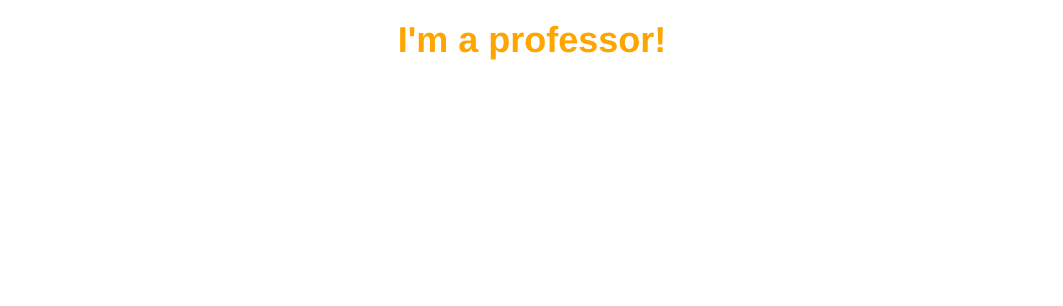
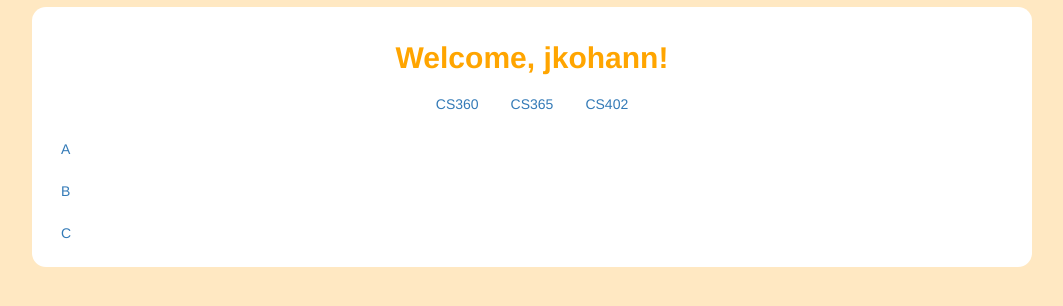
Before and after one commit to landofjules/ABET, a Django app: page / in a window 1280 px wide. Shown: the top 306 px of the page, without its empty margins (108-1171 px from the left). Run offline with Django 3.2, Linux system fonts and the light colour scheme; data comes from the database, SQL or seed files in the repository; both versions use the stored data as it was after the commit; some libraries are stand-ins or nearby versions.

Commit message:
New professor view works as index

```diff
--- a/mysite/ABET_DB/static/main.js
+++ b/mysite/ABET_DB/static/main.js
@@ -0,0 +1,5 @@
+
+$('.nav li').click(function() {
+    $().removeClass('active');
+    $(this).addClass('active');
+})
--- a/mysite/ABET_DB/static/style.css
+++ b/mysite/ABET_DB/static/style.css
@@ -1,5 +1,9 @@
-
-h1 {
+body {
+    background-color: #FFE8C2;
+    margin:0;
+    padding:0.5em;
+}
+h1, h2 {
     text-align:center;
     color:orange;
     font-weight:bold;
@@ -10,6 +14,23 @@ h1 {
     border-top:solid 1px navajowhite;
 }
 
+/* center the course pills */
+.centered-pills { text-align:center; }
+.centered-pills ul.nav-pills { display:inline-block; }
+.centered-pills li { display:inline; }
+.centered-pills a { float:left; }
+
 .row {
     border:solid 2px darkorange;
 }
+#outcomeNav {
+float:left;
+}
+#container {
+    margin: 0 auto;
+    max-width: 1000px;
+    background-color:white;
+    padding:1em;
+    border-radius: 1em;
+
+}
--- a/mysite/ABET_DB/templates/ABET_DB/container.html
+++ b/mysite/ABET_DB/templates/ABET_DB/container.html
@@ -7,10 +7,13 @@
         <link rel="stylesheet" href="{% static "style.css" %}" />
     </head>
     <body>
-        {% block body %} {% endblock %}
+        <div id="container">
+            <h2>Welcome, {{ netid }}!</h2>
+            {% block body %} {% endblock %}
 
-        <script src="//code.jquery.com/jquery-migrate-1.2.1.min.js"></script>
-        {% block scripts %} <script src="{% static "main.js" %}"></script> {% endblock %}
-        <script src="//code.jquery.com/jquery-migrate-1.2.1.min.js"></script>
+            <script src="//code.jquery.com/jquery-1.12.0.min.js"></script>
+            <script src="//code.jquery.com/jquery-migrate-1.2.1.min.js"></script>
+            {% block scripts %} <script src="{% static "main.js" %}"></script> {% endblock %}
+        </div>
     </body>
 </html>
--- a/mysite/ABET_DB/templates/ABET_DB/prof.html
+++ b/mysite/ABET_DB/templates/ABET_DB/prof.html
@@ -1,5 +1,19 @@
 {% extends 'ABET_DB/container.html' %}
 
 {% block body %}
-<h1>I'm a professor!</h1>
+    <div id="courseNav" class="centered-pills">
+        <ul class="nav nav-pills">
+            {% for c in courses %}
+            <li><a href='#'>{{ c.courseName }}</a></li>
+            {% endfor %}
+        </ul>
+    </div>
+    <div id="outcomeNav">
+        <ul class="nav nav-pills nav-stacked">
+            {% for o in outcomes %}
+            <li><a href="#">{{ o.outcomeLetter }}</a></li>
+            {% endfor %}
+        </ul>
+    </div>
+    <div style="clear:both;"></div>
 {% endblock%}
--- a/mysite/ABET_DB/views.py
+++ b/mysite/ABET_DB/views.py
@@ -4,36 +4,6 @@ from django.template import loader
 # Create your views here.
 from ABET_DB.models import studentOutcomes, courses, performanceLevels
 from django.http import HttpResponse
-
-
-def showData(request):
-
-    title1 = 'studentOutcomes: outcomeLetter<br><br>'
-    outcomeList = studentOutcomes.objects.order_by('outcomeLetter')
-
-    if len(outcomeList) == 0:
-        str1 = '&nbsp;&nbsp;&nbsp;NONE<br><br>'
-    else:
-        str1 = '&nbsp;&nbsp;&nbsp;' + ', '.join([q.outcomeLetter for q in outcomeList]) + '<br><br>'
-
-    title2 = 'courses: courseName<br><br>'
-    courseList = courses.objects.order_by('courseName')
-
-    if len(courseList) == 0:
-        str2 = '&nbsp;&nbsp;&nbsp;NONE<br><br>'
-    else:
-        str2 = '&nbsp;&nbsp;&nbsp;' + ', '.join([q.courseName for q in courseList]) + '<br><br>'
-
-    title3 = 'performanceLevels: achievementLevel<br><br>'
-    performanceList = performanceLevels.objects.order_by('achievementLevel')
-
-    if len(performanceList) == 0:
-        str3 = '&nbsp;&nbsp;&nbsp;NONE<br><br>'
-    else:
-        str3 = '&nbsp;&nbsp;&nbsp;' + ', '.join([str(q.achievementLevel) for q in performanceList]) + '<br><br>'
-
-    output = title1 + str1 + title2+ str2 + title3 + str3
-    return HttpResponse(output)
 
 
 def showDataTemplate(request):
@@ -53,9 +23,20 @@ def showDataTemplate(request):
     return HttpResponse(template.render(context, request))
 
 def professorPage(request):
+    # after harry figures out security, this wont be needed
+    # this should be passed in upon login
+    request.session['netid'] = 'jkohann'
+
+    # retreive the information
+    courseList = courses.objects.order_by('courseName')
+    outcomeList = studentOutcomes.objects.order_by('outcomeLetter')
+
+    # run the template
     template = loader.get_template('ABET_DB/prof.html')
     context = {
-
+        'netid':request.session['netid'],
+        'courses':courseList,
+        'outcomes':outcomeList,
     }
     return HttpResponse(template.render(context,request))
 
@@ -102,9 +83,3 @@ def test1(request):
         'perfList':perfList,
     }
     return HttpResponse(template.render(context,request))
-
-
-# one view w 3 boxes:
-#   StudentOutcomes : outcomeLetters, descripeion
-#   PreformanceLevels : aceivementLevel, description
-#   Courses : CRNnumber, CourseName, course_description
--- a/mysite/mysite/urls.py
+++ b/mysite/mysite/urls.py
@@ -22,8 +22,6 @@ from ABET_DB import views
 
 urlpatterns = [
     url(r'^admin/', admin.site.urls),
-    url(r'^show_data/', views.showData),
-    url(r'^show_data_template/', views.showDataTemplate),
     url(r'^init/', views.test1),
     url(r'', views.professorPage),
 ] + static(settings.STATIC_URL,docuemnt_root=settings.STATIC_ROOT)
```
Also changed, not shown: mysite/db.sqlite3.
